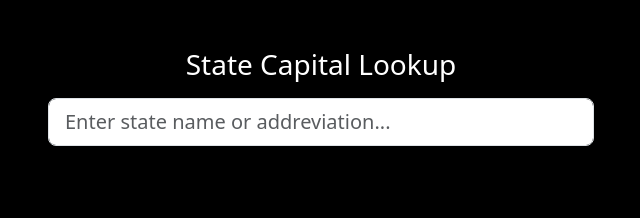
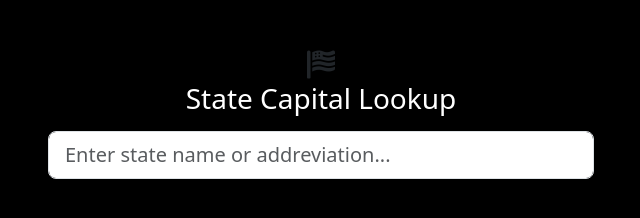
Before and after one commit to Yoyo9506130613/filer-page, a plain HTML site: page index.html in a window 1280 px wide. Shown: the whole page, without its empty margins (319-959 px from the left). Drawn offline with nearby package versions, Linux system fonts and the light colour scheme; a small style sheet from the web is missing.

Commit message:
thrid commmit

```diff
--- a/index.html
+++ b/index.html
@@ -7,6 +7,7 @@
     <link rel="stylesheet" href="css/bootstrap.min.css">
     <link href="https://cdn.jsdelivr.net/npm/bootstrap@5.3.0-alpha1/dist/css/bootstrap.min.css" rel="stylesheet" integrity="sha384-GLhlTQ8iRABdZLl6O3oVMWSktQOp6b7In1Zl3/Jr59b6EGGoI1aFkw7cmDA6j6gD" crossorigin="anonymous">
     <script src="https://cdn.jsdelivr.net/npm/bootstrap@5.3.0-alpha1/dist/js/bootstrap.bundle.min.js" integrity="sha384-w76AqPfDkMBDXo30jS1Sgez6pr3x5MlQ1ZAGC+nuZB+EYdgRZgiwxhTBTkF7CXvN" crossorigin="anonymous"></script>
+    <link rel="stylesheet" href="https://cdnjs.cloudflare.com/ajax/libs/font-awesome/5.15.4/css/all.min.css" integrity="sha512-+i1Ba/W7tmh4kY4p8k/kdSTv0bQatS78NkDqL3q9fCJ8z4WjrJttCx7/4e+30vB8VvbWmdxuL7V06m9gY+8GA==" crossorigin="anonymous" referrerpolicy="no-referrer" />
     <title>State Capital Lookup</title>
 </head>
 <body class="body">
```
